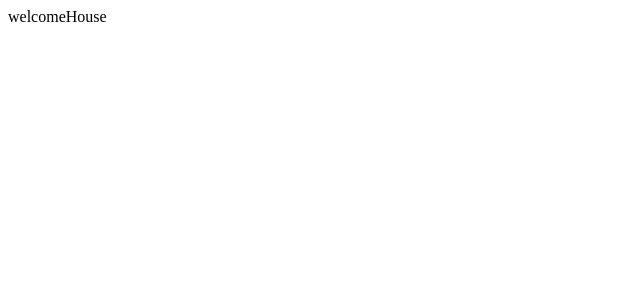
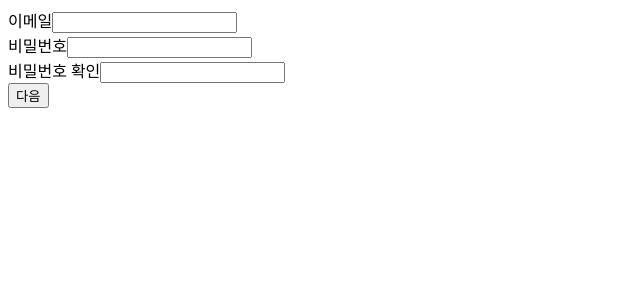
Before and after one commit to leeyoonseo/signup_test, a Nuxt app: page / in a window 1280 px wide. Shown: the top 300 px of the page, without its empty margins (0-640 px from the left). Built offline with nearby package versions, Linux system fonts and the light colour scheme.

Commit message:
마크업작업 추가

```diff
--- a/components/signupAccount.vue
+++ b/components/signupAccount.vue
@@ -1,10 +1,36 @@
 <template>
   <div>
-    account
+    <div>
+      <label>이메일</label>
+      <input v-model="email"/>
+    </div>
+    <div>
+      <label>비밀번호</label>
+      <input v-model="password" type="password"/>
+    </div>
+    <div>
+      <label>비밀번호 확인</label>
+      <input v-model="rePassword" type="password"/>
+    </div>
+    <div>
+      <button @click="handleNextStep">다음</button>
+    </div>
   </div>
 </template>
 <script>
 export default {
-  name: 'SignupAccount'
+  name: 'SignupAccount',
+  data() {
+    return {
+      email: '',
+      password: '',
+      rePassword: '',
+    }
+  },
+  methods: {
+    handleNextStep() {
+      this.$emit('next');
+    }
+  }
 }
 </script>
--- a/components/signupCard.vue
+++ b/components/signupCard.vue
@@ -1,10 +1,34 @@
 <template>
+<div>
   <div>
-    card
+    <label>카드번호</label>
+    <input v-model="tempCardNum1"/>
+    <input v-model="tempCardNum2"/>
+    <input v-model="tempCardNum3"/>
+    <input v-model="tempCardNum4"/>
   </div>
+  <div>
+    <button @click="handleSubmit">완료</button>
+  </div>
+</div>
 </template>
 <script>
 export default {
-  name: 'SignupCard'
+  name: 'SignupCard',
+  data() {
+    return {
+      tempCardNum1: '',
+      tempCardNum2: '',
+      tempCardNum3: '',
+      tempCardNum4: '',
+      cardNumber: '',
+    }
+  },
+  methods: {
+    handleSubmit() {
+      console.log('완료');
+      this.$emit('next');
+    }
+  }
 }
 </script>
--- a/components/signupUser.vue
+++ b/components/signupUser.vue
@@ -1,10 +1,46 @@
 <template>
-  <div>
-    user
+<div>
+    <div>
+      <label>이름</label>
+      <input v-model="name" />
+    </div>
+    <div>
+      <label>연락처</label>
+      <input v-model="phone" />
+    </div>
+    <div ref="postarea">
+      <label>주소</label>
+      <input v-model="address" />
+      <input v-model="detailAddress" />
+      <button @click="handleClickAddress">주소찾기</button>
+    </div>
+    <div>
+      <button @click="handlePrevStep">이전</button>
+      <button @click="handleNextStep">다음</button>
+    </div>
   </div>
 </template>
 <script>
 export default {
-  name: 'SignupUser'
+  name: 'SignupUser',
+  data() {
+    return {
+      name: '',
+      phone: '',
+      address: '',
+      detailAddress: '',
+    }
+  },
+  methods: {
+    handleClickAddress() {
+      console.log('주소찾기');
+    },
+    handleNextStep() {
+      this.$emit('next');
+    },
+    handlePrevStep() {
+      this.$emit('prev');
+    }
+  }
 }
 </script>
--- a/components/welcomeHouse.vue
+++ b/components/welcomeHouse.vue
@@ -1,10 +1,13 @@
 <template>
   <div>
-    welcomeHouse
+    <span>{{ `\`홍길동\`님 회원가입 되었습니다.` }}</span><br/>
+    <span>{{ `이메일: abc@google.com` }}</span><br/>
+    <span>{{ `주소: 00시 00구 00동 123번지 1층` }}</span><br/>
+    <span>{{ `연락처: 000-0000-0000` }}</span><br/>
   </div>
 </template>
 <script>
 export default {
-  name: 'SignupWelcomeHouse'
+  name: 'WelcomeHouse'
 }
 </script>
--- a/pages/index.vue
+++ b/pages/index.vue
@@ -2,19 +2,50 @@
   <div>
     <component
       :is="currentStepComponent"
+      @next="handleNextStep"
     />
   </div>
 </template>
 
 <script>
+import signupAccount from '~/components/signupAccount.vue';
+import signupUser from '~/components/signupUser.vue';
+import signupCard from '~/components/signupCard.vue';
 import welcomeHouse from '~/components/welcomeHouse.vue';
+
+const Steps = {
+  STEP_ACCOUNT: 'step_account',
+  STEP_USER: 'step_user',
+  STEP_CARD: 'step_card',
+  STEP_SUCCESS: 'step_success' // welcomeHouse
+};
 
 export default  {
   name: 'IndexPage',
+  data() {
+    return {
+      step: 0,
+    }
+  },
   computed: {
     currentStepComponent() {
-      return welcomeHouse;
+      const currentStepName =  Object.values(Steps)[this.step];
+      if (currentStepName === Steps.STEP_CARD) {
+        return signupCard;
+      } else if (currentStepName === Steps.STEP_USER) {
+        return signupUser;
+      } else if (currentStepName === Steps.STEP_SUCCESS) {
+        return welcomeHouse;
+      } else {
+        return signupAccount;
+      }
     }
+  },
+  methods: {
+    handleNextStep() {
+      if (this.step >= Steps.length) return;
+      this.step = this.step + 1;
+    },
   }
 }
 </script>
```
